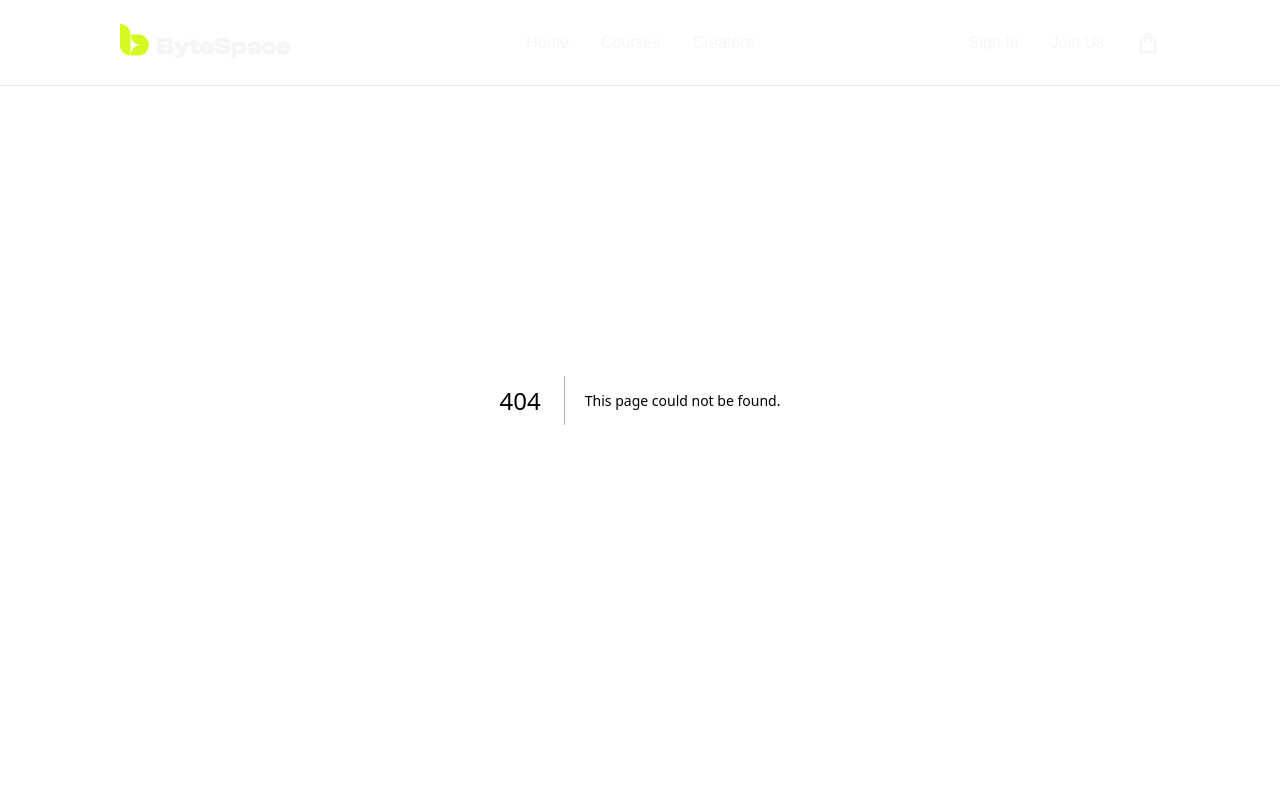
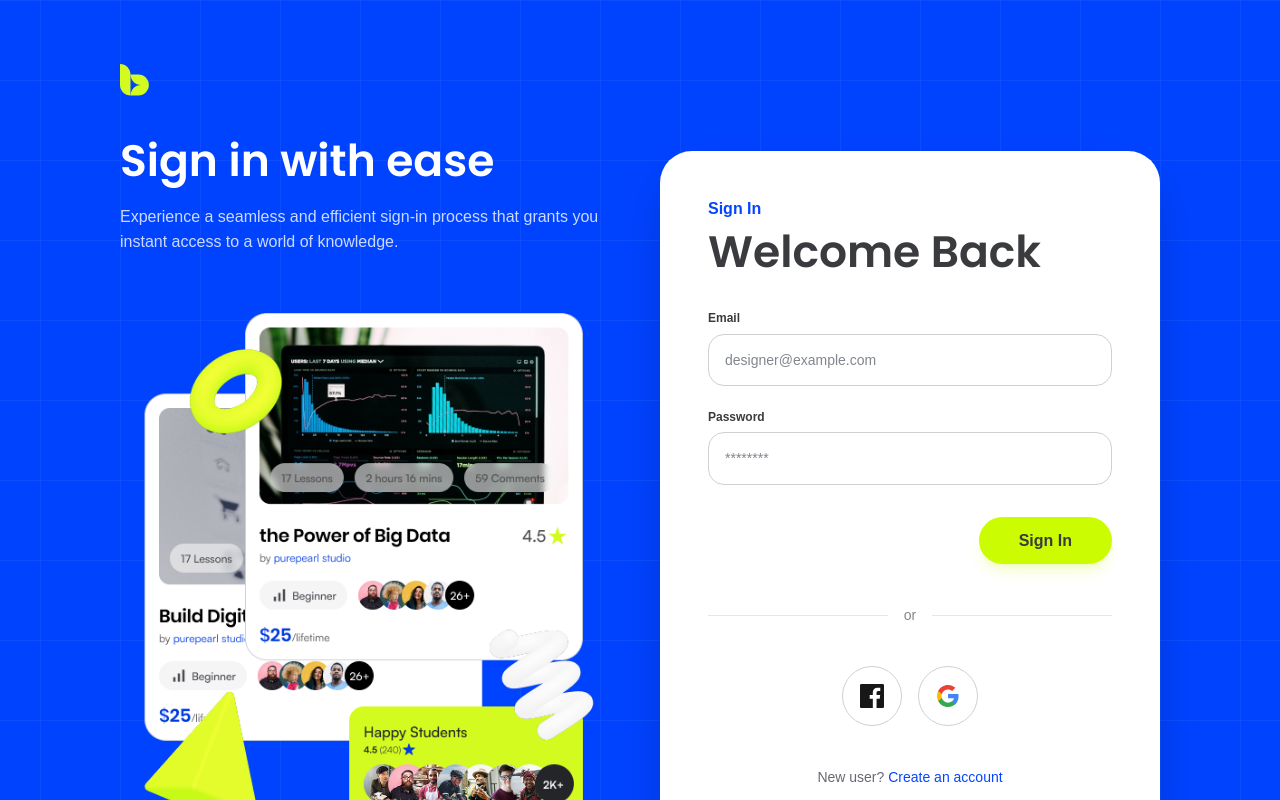
Before and after one commit to mijanConnect/byte-space-new, a Next.js app: page /login in a window 1280 px wide. Before the commit this address had no page. Shown: the top 800 px of the page. Built offline with nearby package versions, Linux system fonts and the light colour scheme; a web font is replaced by a local one.

Commit message:
feat: implement authentication pages, layout components, and UI elements

```diff
--- a/app/layout.tsx
+++ b/app/layout.tsx
@@ -8,6 +8,7 @@ export const metadata: Metadata = {
 
 import { Navbar } from "@/components/layout/Navbar";
 import { Footer } from "@/components/layout/Footer";
+import { LayoutWrapper } from "@/components/layout/LayoutWrapper";
 
 export default function RootLayout({ children }: { children: React.ReactNode }) {
   return (
@@ -16,11 +17,9 @@ export default function RootLayout({ children }: { children: React.ReactNode })
       className="h-full antialiased font-sans"
     >
       <body className="min-h-full flex flex-col font-sans">
-        <Navbar />
-        <main className="flex-grow flex flex-col">
+        <LayoutWrapper navbar={<Navbar />} footer={<Footer />}>
           {children}
-        </main>
-        <Footer />
+        </LayoutWrapper>
       </body>
     </html>
   );
--- /dev/null
+++ b/app/login/page.tsx
@@ -0,0 +1,50 @@
+import { AuthContainer } from "@/components/layout/AuthContainer";
+import { Input } from "@/components/ui/Input";
+import Link from "next/link";
+
+export default function LoginPage() {
+  return (
+    <AuthContainer
+      title="Sign in with ease"
+      subtitle="Experience a seamless and efficient sign-in process that grants you instant access to a world of knowledge."
+    >
+      <div className="mb-8">
+        <p className="text-primary-600 font-semibold mb-2 label-m">Sign In</p>
+        <h2 className="heading-s md:heading-m text-neutral-900">Welcome Back</h2>
+      </div>
+
+      <form className="flex flex-col gap-6">
+        <Input label="Email" type="email" placeholder="designer@example.com" />
+        <Input label="Password" type="password" placeholder="********" />
+
+        <div className="flex justify-end mt-2">
+          <button type="submit" className="bg-secondary-500 hover:bg-secondary-600 text-neutral-900 font-bold py-3.5 px-10 rounded-full transition-colors label-m shadow-lg shadow-secondary-500/20">
+            Sign In
+          </button>
+        </div>
+      </form>
+
+      <div className="my-10 flex items-center justify-center">
+        <div className="border-t border-neutral-100 flex-grow"></div>
+        <span className="px-4 text-neutral-400 body-s">or</span>
+        <div className="border-t border-neutral-100 flex-grow"></div>
+      </div>
+
+      <div className="flex justify-center gap-4 mb-10">
+        {/* Social Buttons */}
+        <button className="w-[60px] h-[60px] rounded-full border border-neutral-200 flex items-center justify-center hover:bg-neutral-50 transition-colors">
+          <svg className="w-6 h-6" viewBox="0 0 24 24" fill="currentColor"><path d="M22.675 0h-21.35C.597 0 0 .597 0 1.325v21.351C0 23.403.597 24 1.325 24H12.82v-9.294H9.692v-3.622h3.128V8.413c0-3.1 1.893-4.788 4.659-4.788 1.325 0 2.463.099 2.795.143v3.24l-1.918.001c-1.504 0-1.795.715-1.795 1.763v2.313h3.587l-.467 3.622h-3.12V24h6.116c.73 0 1.323-.597 1.323-1.325V1.325C24 .597 23.403 0 22.675 0z"/></svg>
+        </button>
+        <button className="w-[60px] h-[60px] rounded-full border border-neutral-200 flex items-center justify-center hover:bg-neutral-50 transition-colors">
+          <svg className="w-6 h-6" viewBox="0 0 24 24" xmlns="http://www.w3.org/2000/svg"><path d="M22.56 12.25c0-.78-.07-1.53-.2-2.25H12v4.26h5.92c-.26 1.37-1.04 2.53-2.21 3.31v2.77h3.57c2.08-1.92 3.28-4.74 3.28-8.09z" fill="#4285F4"/><path d="M12 23c2.97 0 5.46-.98 7.28-2.66l-3.57-2.77c-.98.66-2.23 1.06-3.71 1.06-2.86 0-5.29-1.93-6.16-4.53H2.18v2.84C3.99 20.53 7.7 23 12 23z" fill="#34A853"/><path d="M5.84 14.09c-.22-.66-.35-1.36-.35-2.09s.13-1.43.35-2.09V7.07H2.18C1.43 8.55 1 10.22 1 12s.43 3.45 1.18 4.93l2.85-2.22.81-.62z" fill="#FBBC05"/><path d="M12 5.38c1.62 0 3.06.56 4.21 1.64l3.15-3.15C17.45 2.09 14.97 1 12 1 7.7 1 3.99 3.47 2.18 7.07l3.66 2.84c.87-2.6 3.3-4.53 6.16-4.53z" fill="#EA4335"/></svg>
+        </button>
+      </div>
+
+      <div className="text-center">
+        <p className="body-s text-neutral-500">
+          New user? <Link href="/register" className="text-primary-600 font-medium hover:underline">Create an account</Link>
+        </p>
+      </div>
+    </AuthContainer>
+  );
+}
--- /dev/null
+++ b/app/register/page.tsx
@@ -0,0 +1,35 @@
+import { AuthContainer } from "@/components/layout/AuthContainer";
+import { Input } from "@/components/ui/Input";
+import Link from "next/link";
+
+export default function RegisterPage() {
+  return (
+    <AuthContainer
+      title="Sign up and come in"
+      subtitle="The registration process is straightforward, uncomplicated, and efficient, allowing users to sign up quickly, easily, and at no cost"
+    >
+      <div className="mb-8">
+        <p className="text-primary-600 font-semibold mb-2 label-m">Create an Account</p>
+        <h2 className="heading-s md:heading-m text-neutral-900">Welcome to<br/>ByteSpace</h2>
+      </div>
+
+      <form className="flex flex-col gap-6">
+        <Input label="Full Name" type="text" placeholder="Jamie Davis" />
+        <Input label="Email" type="email" placeholder="designer@example.com" />
+        <Input label="Password" type="password" placeholder="********" />
+
+        <div className="flex justify-end mt-2">
+          <button type="submit" className="bg-secondary-500 hover:bg-secondary-600 text-neutral-900 font-bold py-3.5 px-10 rounded-full transition-colors label-m shadow-lg shadow-secondary-500/20">
+            Continue
+          </button>
+        </div>
+      </form>
+
+      <div className="mt-12 text-center">
+        <p className="body-s text-neutral-500">
+          Already have an account? <Link href="/login" className="text-primary-600 font-medium hover:underline">Login</Link>
+        </p>
+      </div>
+    </AuthContainer>
+  );
+}
--- a/components/home/CTASection.tsx
+++ b/components/home/CTASection.tsx
@@ -1,4 +1,3 @@
-import React from 'react';
 import Link from 'next/link';
 
 export function CTASection() {
@@ -19,7 +18,7 @@ export function CTASection() {
 
       {/* Image in normal document flow to dictate section height */}
       <img
-        src="/images/unlock/unlock.png"
+        src="/images/cta/cta.png"
         alt="Unlock Potential Background Ornaments"
         className="relative z-10 w-full h-auto min-h-[450px] md:min-h-[400px] object-cover object-bottom"
       />
--- /dev/null
+++ b/components/icons/LogoMarkIcon.tsx
@@ -0,0 +1,11 @@
+import React, { SVGProps } from "react";
+
+export function LogoMarkIcon(props: SVGProps<SVGSVGElement>) {
+  return (
+    <svg xmlns="http://www.w3.org/2000/svg" width="29" height="32" viewBox="0 0 29 32" fill="none" {...props}>
+      <path d="M10.5 10.5C10.5 4.70101 5.79899 0 0 0V21C0 26.799 4.70101 31.5 10.5 31.5V10.5Z" fill="currentColor"/>
+      <path d="M18.375 10.5C24.174 10.5 28.875 15.201 28.875 21H21C15.201 21 10.5 16.299 10.5 10.5L18.375 10.5Z" fill="currentColor"/>
+      <path d="M18.375 31.5C24.174 31.5 28.875 26.799 28.875 21H21C15.201 21 10.5 25.701 10.5 31.5L18.375 31.5Z" fill="currentColor"/>
+    </svg>
+  );
+}
--- /dev/null
+++ b/components/layout/AuthContainer.tsx
@@ -0,0 +1,65 @@
+import React from 'react';
+import Image from 'next/image';
+import Link from 'next/link';
+import { LogoMarkIcon } from "../icons/LogoMarkIcon";
+
+interface AuthContainerProps {
+  title: string;
+  subtitle: string;
+  children: React.ReactNode;
+}
+
+export function AuthContainer({ title, subtitle, children }: AuthContainerProps) {
+  return (
+    <div className="min-h-screen w-full bg-primary-700 relative overflow-hidden flex flex-col justify-center">
+      {/* Background Grid */}
+      <div
+        className="absolute inset-0 opacity-[0.05] pointer-events-none"
+        style={{
+          backgroundSize: "80px 80px",
+          backgroundImage: `
+            linear-gradient(to right, #ffffff 1px, transparent 1px),
+            linear-gradient(to bottom, #ffffff 1px, transparent 1px)
+          `,
+          backgroundPosition: "center top"
+        }}
+      />
+
+      <div className="page-layout relative z-10 w-full py-12 lg:py-16 items-center">
+        {/* Logo - Takes the full top row */}
+        <div className="hidden lg:block col-span-12">
+          <Link href="/" className="inline-block hover:opacity-80 transition-opacity">
+            <LogoMarkIcon className="text-[#D4FB20] w-[29px] h-[32px]" />
+          </Link>
+        </div>
+
+        {/* Left side (Branding & Art) */}
+        <div className="hidden lg:flex col-span-12 lg:col-span-6 flex-col h-full lg:-mt-4">
+          <div className="max-w-lg text-white mb-10 lg:mb-12">
+            <h1 className="heading-s md:heading-m mb-4">{title}</h1>
+            <p className="body-s md:body-m text-white/80 leading-relaxed">
+              {subtitle}
+            </p>
+          </div>
+
+          <div className="relative w-full min-h-[350px] lg:min-h-[550px] flex-grow">
+            <Image
+              src="/images/register/register-art.png"
+              alt="Authentication Artwork"
+              fill
+              className="object-contain object-left lg:object-left"
+              priority
+            />
+          </div>
+        </div>
+
+        {/* Right side (Form) */}
+        <div className="col-span-12 lg:col-span-6 flex items-center justify-center lg:justify-end mt-12 lg:mt-0">
+          <div className="bg-white rounded-[32px] w-full max-w-[500px] p-8 md:p-12 shadow-2xl">
+            {children}
+          </div>
+        </div>
+      </div>
+    </div>
+  );
+}
--- /dev/null
+++ b/components/layout/LayoutWrapper.tsx
@@ -0,0 +1,24 @@
+"use client";
+
+import { usePathname } from "next/navigation";
+
+interface LayoutWrapperProps {
+  navbar: React.ReactNode;
+  footer: React.ReactNode;
+  children: React.ReactNode;
+}
+
+export function LayoutWrapper({ navbar, footer, children }: LayoutWrapperProps) {
+  const pathname = usePathname();
+  const isAuthPage = pathname === "/login" || pathname === "/register";
+
+  return (
+    <>
+      {!isAuthPage && navbar}
+      <main className="flex-grow flex flex-col">
+        {children}
+      </main>
+      {!isAuthPage && footer}
+    </>
+  );
+}
--- a/components/layout/Navbar.tsx
+++ b/components/layout/Navbar.tsx
@@ -27,8 +27,8 @@ export function Navbar() {
 
         {/* Right: Auth & Cart (Desktop) */}
         <div className="hidden md:flex col-span-3 justify-end items-center gap-8">
-          <Link href="/signin" className="label-m text-neutral-50 hover:text-neutral-200 transition-colors">Sign In</Link>
-          <Link href="/join" className="label-m text-neutral-50 hover:text-neutral-200 transition-colors">Join Us</Link>
+          <Link href="/login" className="label-m text-neutral-50 hover:text-neutral-200 transition-colors">Sign In</Link>
+          <Link href="/register" className="label-m text-neutral-50 hover:text-neutral-200 transition-colors">Join Us</Link>
           <button className="text-neutral-50 hover:text-neutral-200 transition-colors">
             <CartIcon className="w-6 h-6" fill="currentColor" />
           </button>
@@ -54,8 +54,8 @@ export function Navbar() {
           <Link href="/courses" className="label-m text-neutral-50">Courses</Link>
           <Link href="/creators" className="label-m text-neutral-50">Creators</Link>
           <div className="h-px bg-primary-500 my-2" />
-          <Link href="/signin" className="label-m text-neutral-50">Sign In</Link>
-          <Link href="/join" className="label-m text-neutral-50">Join Us</Link>
+          <Link href="/login" className="label-m text-neutral-50">Sign In</Link>
+          <Link href="/register" className="label-m text-neutral-50">Join Us</Link>
           <button className="flex items-center gap-2 label-m text-neutral-50 mt-2">
             <CartIcon className="w-6 h-6" fill="currentColor" />
             <span>Cart</span>
--- /dev/null
+++ b/components/ui/Input.tsx
@@ -0,0 +1,17 @@
+import React, { InputHTMLAttributes } from 'react';
+
+interface InputProps extends InputHTMLAttributes<HTMLInputElement> {
+  label: string;
+}
+
+export function Input({ label, className = "", ...props }: InputProps) {
+  return (
+    <div className="flex flex-col gap-2 w-full">
+      <label className="label-xs text-neutral-900 font-semibold">{label}</label>
+      <input
+        className={`w-full px-4 py-3.5 rounded-2xl border border-neutral-200 bg-white text-neutral-900 body-s placeholder:text-neutral-400 focus:outline-none focus:ring-2 focus:ring-primary-600 focus:border-transparent transition-all ${className}`}
+        {...props}
+      />
+    </div>
+  );
+}
```
Also changed, not shown: public/images/CTA/cta.png (renamed from public/images/unlock/unlock.png), public/images/register/register-art.png (added).
